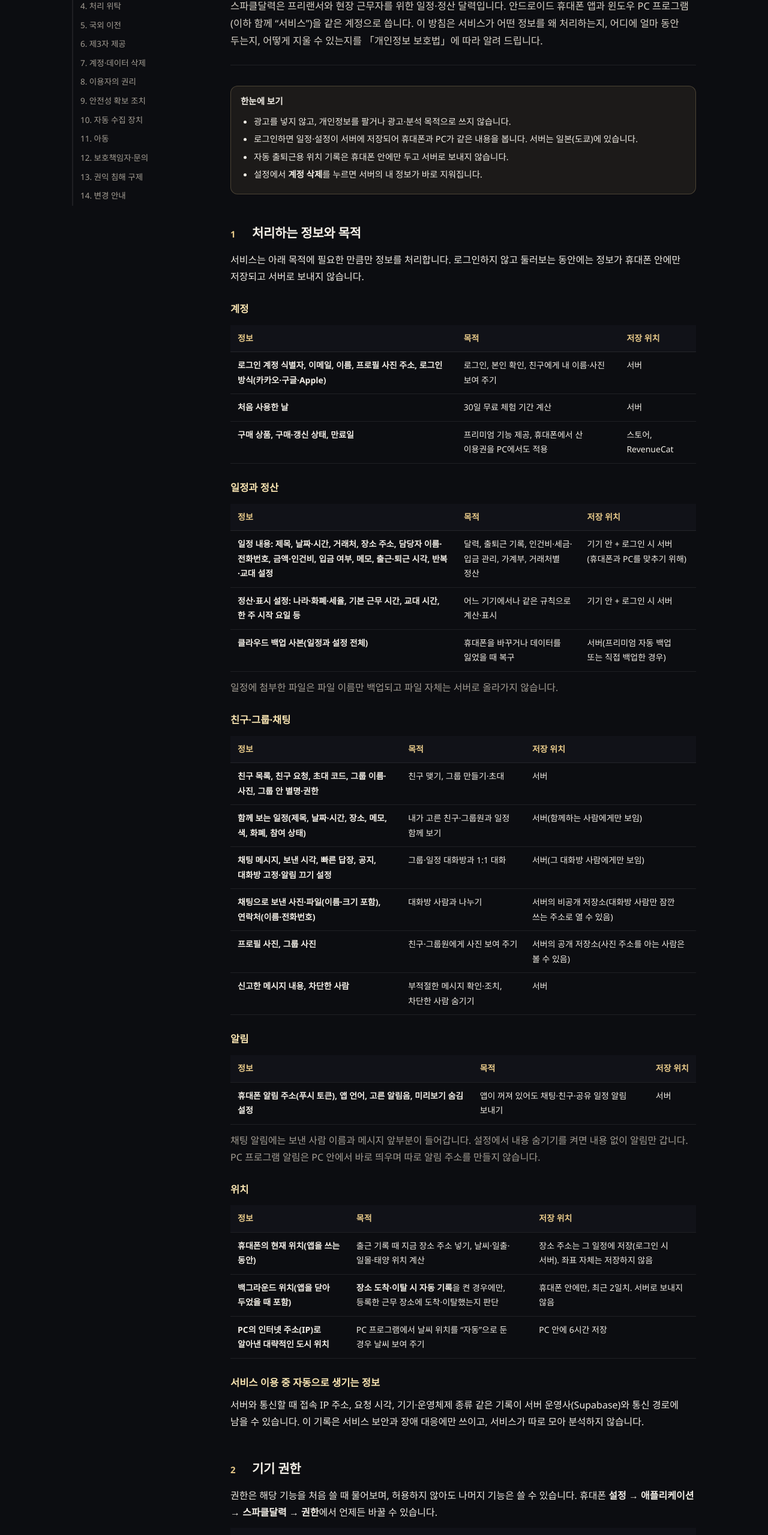
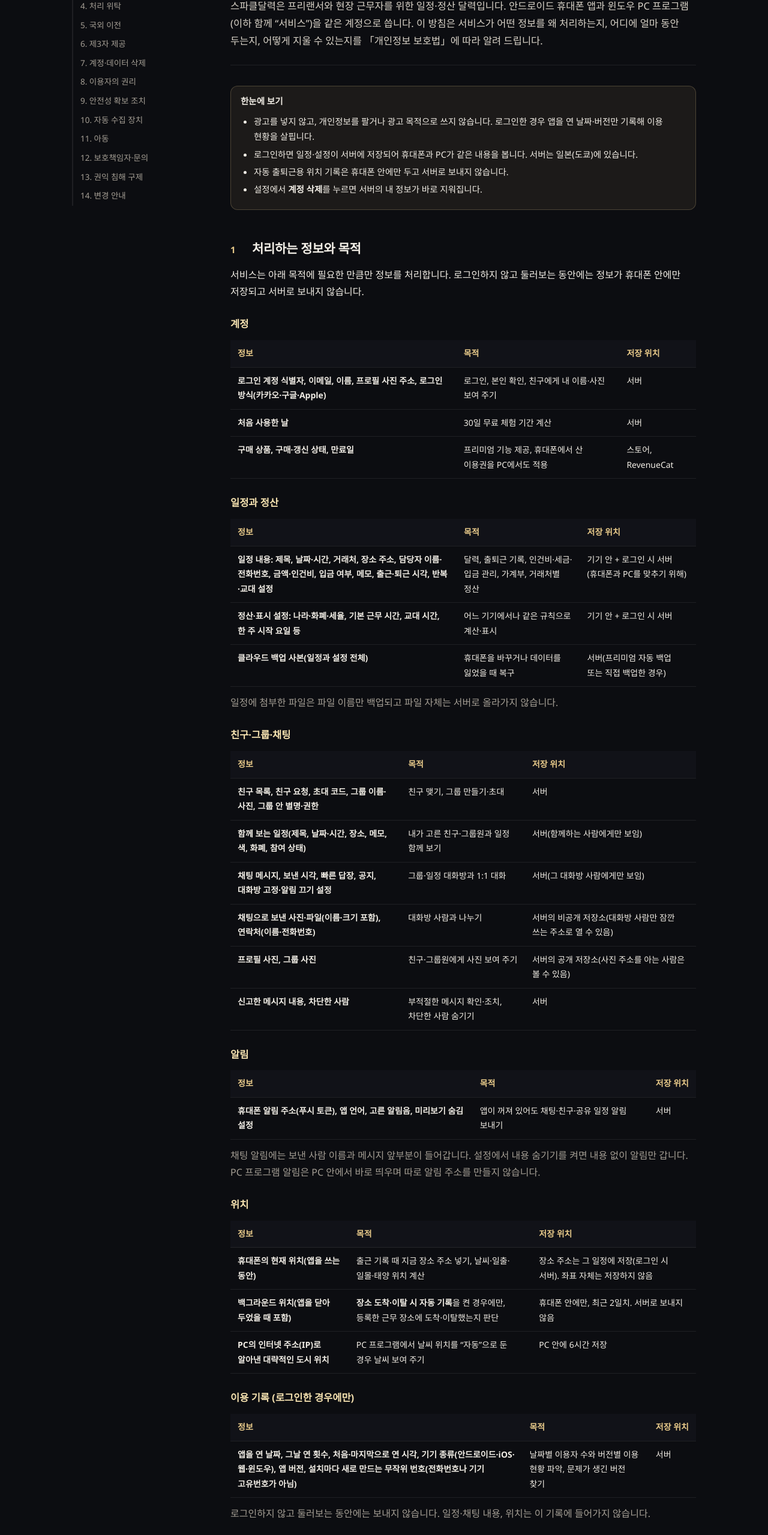
Before and after one commit to sparklekorea/calendar-pc, a plain HTML site: page privacy.html in a window 1280 px wide. Shown: the part 234-2793 px from the top of the page at 60% size. Drawn offline with Linux system fonts and the light colour scheme.

Commit message:
개인정보처리방침: 이용 기록 항목 추가 (2026-12-04 시행)
로그인한 경우에만 앱·프로그램을 연 날짜·버전을 기록해 이용 현황을 살핀다는 내용과
보관 기간(1년, 계정 삭제 시 바로 삭제)을 넣고, 7일 전 안내 규칙에 따라 시행일을 12월 4일로 정함.

Co-Authored-By: Claude Opus 5.5 <noreply@anthropic.com>

```diff
--- a/privacy.html
+++ b/privacy.html
@@ -44,14 +44,14 @@
     <div class="head">
       <div class="kicker">PRIVACY POLICY</div>
       <h1>개인정보처리방침</h1>
-      <div class="meta">시행일 2026년 12월 1일 · 최종 수정 2026년 11월 26일</div>
+      <div class="meta">시행일 2026년 12월 4일 · 최종 수정 2026년 11월 27일 (이용 기록 항목 추가)</div>
       <p class="lead">스파클달력은 프리랜서와 현장 근무자를 위한 일정·정산 달력입니다. 안드로이드 휴대폰 앱과 윈도우 PC 프로그램(이하 함께 “서비스”)을 같은 계정으로 씁니다. 이 방침은 서비스가 어떤 정보를 왜 처리하는지, 어디에 얼마 동안 두는지, 어떻게 지울 수 있는지를 「개인정보 보호법」에 따라 알려 드립니다.</p>
     </div>
 
     <div class="note">
       <b>한눈에 보기</b>
       <ul>
-        <li>광고를 넣지 않고, 개인정보를 팔거나 광고·분석 목적으로 쓰지 않습니다.</li>
+        <li>광고를 넣지 않고, 개인정보를 팔거나 광고 목적으로 쓰지 않습니다. 로그인한 경우 앱을 연 날짜·버전만 기록해 이용 현황을 살핍니다.</li>
         <li>로그인하면 일정·설정이 서버에 저장되어 휴대폰과 PC가 같은 내용을 봅니다. 서버는 일본(도쿄)에 있습니다.</li>
         <li>자동 출퇴근용 위치 기록은 휴대폰 안에만 두고 서버로 보내지 않습니다.</li>
         <li>설정에서 <b>계정 삭제</b>를 누르면 서버의 내 정보가 바로 지워집니다.</li>
@@ -104,6 +104,13 @@
       <tr><td>PC의 인터넷 주소(IP)로 알아낸 대략적인 도시 위치</td><td>PC 프로그램에서 날씨 위치를 “자동”으로 둔 경우 날씨 보여 주기</td><td>PC 안에 6시간 저장</td></tr>
     </table></div>
 
+    <h3>이용 기록 (로그인한 경우에만)</h3>
+    <div class="tbl"><table>
+      <tr><th>정보</th><th>목적</th><th>저장 위치</th></tr>
+      <tr><td>앱을 연 날짜, 그날 연 횟수, 처음·마지막으로 연 시각, 기기 종류(안드로이드·iOS·웹·윈도우), 앱 버전, 설치마다 새로 만드는 무작위 번호(전화번호나 기기 고유번호가 아님)</td><td>날짜별 이용자 수와 버전별 이용 현황 파악, 문제가 생긴 버전 찾기</td><td>서버</td></tr>
+    </table></div>
+    <p class="muted">로그인하지 않고 둘러보는 동안에는 보내지 않습니다. 일정·채팅 내용, 위치는 이 기록에 들어가지 않습니다.</p>
+
     <h3>서비스 이용 중 자동으로 생기는 정보</h3>
     <p>서버와 통신할 때 접속 IP 주소, 요청 시각, 기기·운영체제 종류 같은 기록이 서버 운영사(Supabase)와 통신 경로에 남을 수 있습니다. 이 기록은 서비스 보안과 장애 대응에만 쓰이고, 서비스가 따로 모아 분석하지 않습니다.</p>
 
@@ -127,6 +134,7 @@
       <li><b>계정, 일정·설정, 클라우드 백업, 친구·그룹, 프로필 사진, 알림 주소</b>: 계정을 삭제할 때까지. 삭제하면 바로 지웁니다.</li>
       <li><b>채팅 메시지와 채팅으로 보낸 사진·파일·연락처</b>: 대화방이 있는 동안. “모두에게서 삭제”하거나 계정을 삭제하면 내용과 원본 파일을 바로 지웁니다. 대화 흐름이 끊기지 않게 “지워진 메시지” 표시만 남을 수 있습니다.</li>
       <li><b>친구 요청</b>: 수락·거절·취소되면 바로 지웁니다.</li>
+      <li><b>이용 기록</b>: 1년 보관 후 지웁니다. 계정을 삭제하면 바로 지웁니다.</li>
       <li><b>신고 기록</b>: 조치를 마친 날부터 1년 보관 후 지웁니다. 같은 피해가 반복되는지 확인하기 위해서입니다.</li>
       <li><b>기기 안 정보</b>: 앱에서 지우거나 앱·프로그램을 삭제할 때까지.</li>
       <li><b>구매 기록</b>: 「전자상거래 등에서의 소비자보호에 관한 법률」에 따라 계약·결제 기록은 5년, 소비자 불만·분쟁 처리 기록은 3년 동안 스토어(Google·Apple)와 RevenueCat이 보관할 수 있습니다.</li>
```
